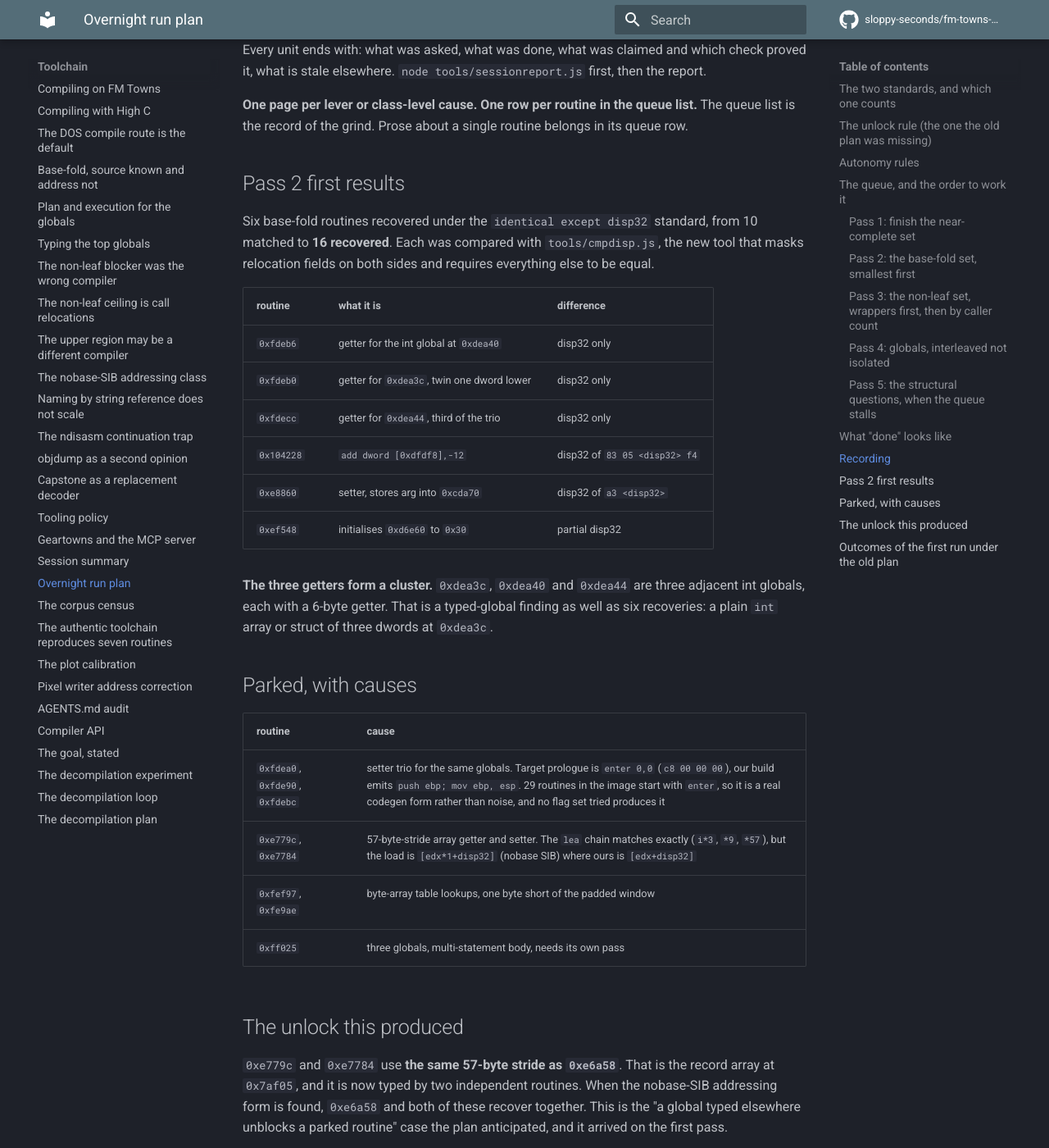
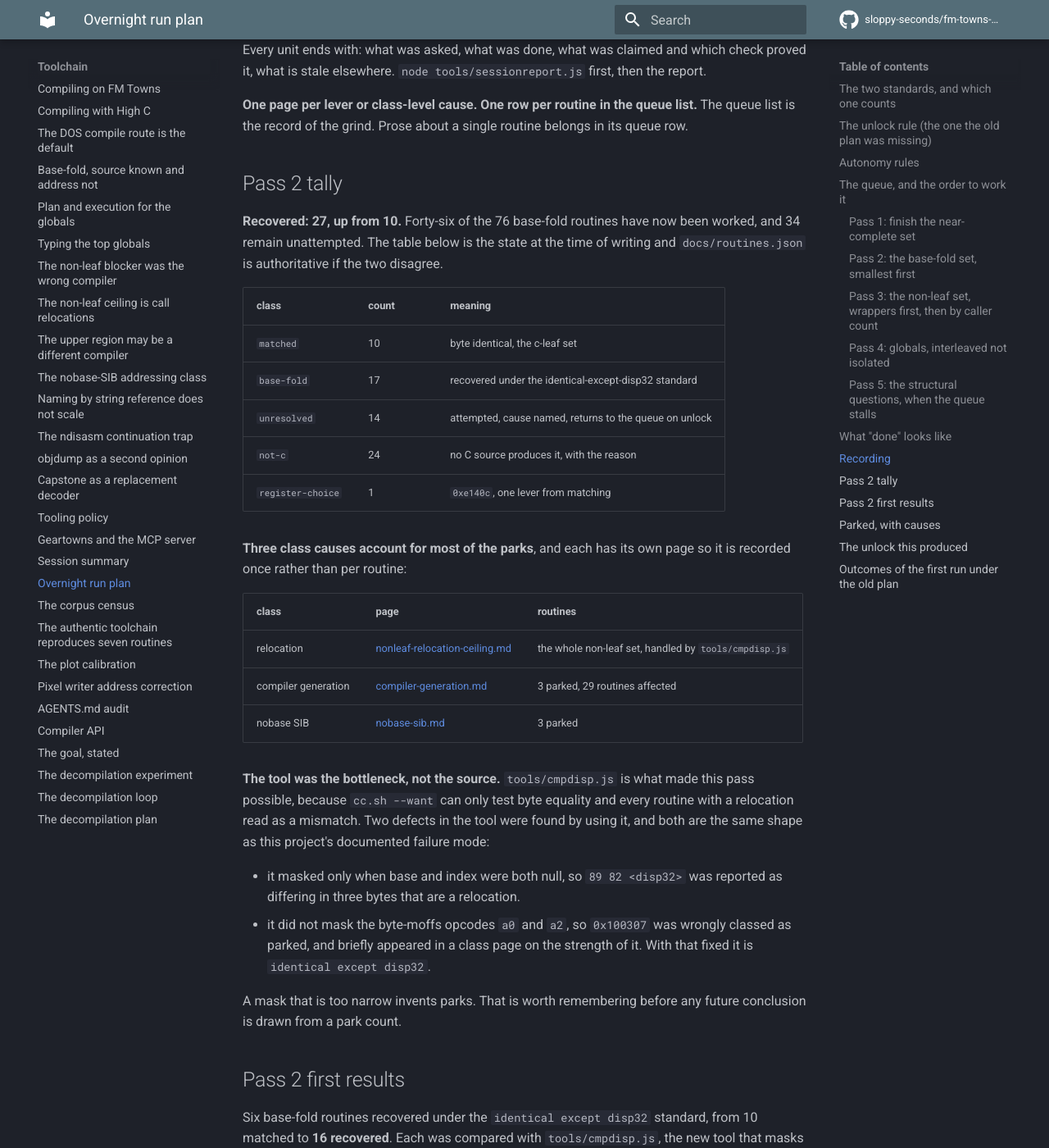
Before and after one commit to sloppy-seconds/fm-towns-ultima, an MkDocs documentation site: the page built from docs/overnight-run.md, in a window 1280 px wide and 1400 px high, scrolled down 4372 px. Shown: the whole window at 82% size. Built offline with MkDocs 1.6.1 and Material for MkDocs 9.7.7, drawn with Linux system fonts in a browser that asks for light colours; comment, search, counter and statistics services are not loaded.

Commit message:
Pass 2 tally: 27 recovered, and two register corrections
Fixed two register defects found by the imgaudit evidence check:
0xfe95d had an empty evidence string, and 0xfea82's note said not-c
(pushal/popal) while the class said unresolved.

The tally records that the binding constraint this pass was the comparison
tool, not the source: cmpdisp.js was too narrow in two places and invented
three parks including 0x100307, which is now recovered.

```diff
--- a/docs/overnight-run.md
+++ b/docs/overnight-run.md
@@ -161,6 +161,43 @@ it, what is stale elsewhere. `node tools/sessionreport.js` first, then the repor
 **One page per lever or class-level cause. One row per routine in the queue list.** The queue
 list is the record of the grind. Prose about a single routine belongs in its queue row.
 
+## Pass 2 tally
+
+**Recovered: 27, up from 10.** Forty-six of the 76 base-fold routines have now been worked,
+and 34 remain unattempted. The table below is the state at the time of writing and
+`docs/routines.json` is authoritative if the two disagree.
+
+| class | count | meaning |
+|---|---|---|
+| `matched` | 10 | byte identical, the c-leaf set |
+| `base-fold` | 17 | recovered under the identical-except-disp32 standard |
+| `unresolved` | 14 | attempted, cause named, returns to the queue on unlock |
+| `not-c` | 24 | no C source produces it, with the reason |
+| `register-choice` | 1 | `0xe140c`, one lever from matching |
+
+**Three class causes account for most of the parks**, and each has its own page so it is
+recorded once rather than per routine:
+
+| class | page | routines |
+|---|---|---|
+| relocation | [nonleaf-relocation-ceiling.md](nonleaf-relocation-ceiling.md) | the whole non-leaf set, handled by `tools/cmpdisp.js` |
+| compiler generation | [compiler-generation.md](compiler-generation.md) | 3 parked, 29 routines affected |
+| nobase SIB | [nobase-sib.md](nobase-sib.md) | 3 parked |
+
+**The tool was the bottleneck, not the source.** `tools/cmpdisp.js` is what made this pass
+possible, because `cc.sh --want` can only test byte equality and every routine with a
+relocation read as a mismatch. Two defects in the tool were found by using it, and both are
+the same shape as this project's documented failure mode:
+
+- it masked only when base and index were both null, so `89 82 <disp32>` was reported as
+differing in three bytes that are a relocation.
+- it did not mask the byte-moffs opcodes `a0` and `a2`, so `0x100307` was wrongly classed as
+  parked, and briefly appeared in a class page on the strength of it. With that fixed it is
+  `identical except disp32`.
+
+A mask that is too narrow invents parks. That is worth remembering before any future
+conclusion is drawn from a park count.
+
 ## Pass 2 first results
 
 Six base-fold routines recovered under the `identical except disp32` standard, from 10
```
Also changed, not shown: docs/routines.json (+4 -3 lines).
